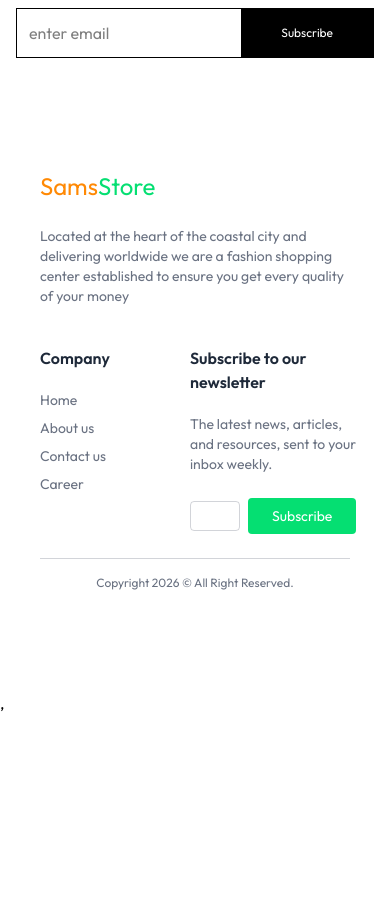
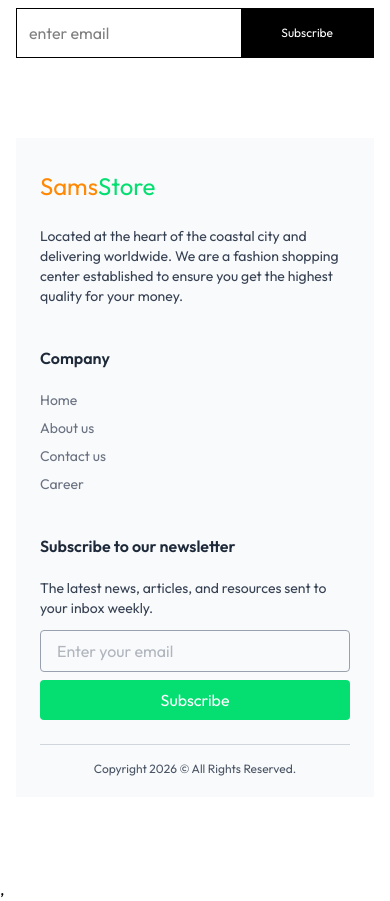
Before and after one commit to Sam-Install/Ecoomerce, a React (Vite) app: page / in a window 390 px wide. Shown: the part 2980-3881 px from the top of the page. Before the commit the page ends 3695 px from the top, so only its background shows below. Built offline with nearby package versions, Linux system fonts and the light colour scheme.

Commit message:
responsive commit

```diff
--- a/src/Components/Footer.jsx
+++ b/src/Components/Footer.jsx
@@ -1,23 +1,32 @@
-import React from 'react'
+import React from "react";
 
 const Footer = () => {
   return (
-    <div className='my-20'>
+    <div className="my-20 bg-gray-50">
+      <footer className="px-6 md:px-16 lg:px-24 xl:px-32 pt-8 w-full text-gray-500">
+
+        <div className="flex flex-col md:flex-row justify-between w-full gap-10 border-b border-gray-300 pb-6">
 
 
-           <footer className="px-6 md:px-16 lg:px-24 xl:px-32 pt-8 w-full text-gray-500">
-            <div className="flex flex-col md:flex-row justify-between w-full gap-10 border-b border-gray-500/30 pb-6">
-                <div className="md:max-w-96">
-                   <h1 className='text-2xl text-orange-400'>Sams<span className='text-2xl text-green-400'>Store</span></h1>
-                    <p className="mt-6 text-sm">
-
-                        Located at the heart of the coastal city and delivering worldwide we are a fashion shopping  center established to ensure you get every quality of your money
-
+          <div className="md:max-w-md">
+            <h1 className="text-2xl text-orange-400">
+              Sams<span className="text-2xl text-green-400">Store</span>
+            </h1>
+            <p className="mt-6 text-sm text-gray-700">
+              Located at the heart of the coastal city and delivering worldwide.
+              We are a fashion shopping center established to ensure you get
+              the highest quality for your money.
             </p>
           </div>
-                <div className="flex-1 flex items-start md:justify-end gap-20">
+
+
+          <div className="flex-1 flex flex-col md:flex-row gap-10 md:justify-end">
+
+
             <div>
-                        <h2 className="font-semibold mb-5 text-gray-800">Company</h2>
+              <h2 className="font-semibold mb-5 text-gray-800">
+                Company
+              </h2>
               <ul className="text-sm space-y-2">
                 <li><a href="/">Home</a></li>
                 <li><a href="/about">About us</a></li>
@@ -25,27 +34,39 @@ const Footer = () => {
                 <li><a href="/careers">Career</a></li>
               </ul>
             </div>
-                    <div>
-                        <h2 className="font-semibold text-gray-800 mb-5">Subscribe to our newsletter</h2>
-                        <div className="text-sm space-y-2">
-                            <p>The latest news, articles, and resources, sent to your inbox weekly.</p>
-                            <div className="flex items-center gap-2 pt-4">
-                                <input className="border border-gray-500/30 placeholder-gray-500 focus:ring-2 ring-orange-600 outline-none w-full  py-1 rounded px-6" type="email" placeholder="Enter your email" />
-                                <button className="bg-green-400 px-6 py-2 text-white rounded">Subscribe</button>
+
+
+            <div className="flex-1">
+              <h2 className="font-semibold text-gray-800 mb-5">
+                Subscribe to our newsletter
+              </h2>
+
+              <p className="text-sm text-gray-700 mb-3">
+                The latest news, articles, and resources sent to your inbox weekly.
+              </p>
+
+
+              <form className="flex flex-col sm:flex-row gap-2 items-center">
+                <input
+                  type="email"
+                  placeholder="Enter your email"
+                  className="w-full sm:flex-1 border border-gray-400 px-4 py-2 rounded focus:outline-none focus:ring-2 focus:ring-orange-400"
+                />
+                <button className="bg-green-400 text-white px-6 py-2 rounded w-full sm:w-auto">
+                  Subscribe
+                </button>
+              </form>
             </div>
           </div>
         </div>
-                </div>
-            </div>
-            <p className="pt-4 text-center text-xs md:text-sm pb-5">
-                Copyright 2026 ©  All Right Reserved.
+
+
+        <p className="pt-4 text-center text-xs md:text-sm pb-5 text-gray-600">
+          Copyright 2026 © All Rights Reserved.
         </p>
       </footer>
+    </div>
+  );
+};
 
-
-
-    </div>
-  )
-}
-
-export default Footer
+export default Footer;
--- a/src/Pages/Cart.jsx
+++ b/src/Pages/Cart.jsx
@@ -5,7 +5,6 @@ import { CartContext } from "../context/CartContext";
 const Cart = () => {
   const { cartItems, removeFromCart, addToCart } = useContext(CartContext);
 
-  // calculate total dynamically
   const totalAmount = cartItems.reduce(
     (sum, item) => sum + parseFloat(item.price.replace(/\D/g, "")) * item.quantity,
     0
@@ -23,71 +22,68 @@ const Cart = () => {
         </p>
       ) : (
         <>
-          <div className="space-y-4">
+          <div className="space-y-6">
             {cartItems.map((item, i) => (
               <div
                 key={`${item.id}-${item.size}-${i}`}
-                className="flex items-center justify-between bg-white p-4 rounded shadow"
+                className="bg-white p-4 rounded shadow flex flex-col sm:flex-row sm:items-center gap-4"
               >
-                {/* product image + details */}
-                <div className="flex items-center gap-4">
+
+                <div className="flex items-center gap-4 w-full sm:w-auto">
                   <img
                     src={item.img}
                     alt={item.title}
                     className="w-24 h-24 object-cover rounded"
                   />
-                  <div>
-                    <h2 className="font-semibold">{item.title}</h2>
+                  <div className="flex flex-col">
+                    <h2 className="font-semibold text-lg">{item.title}</h2>
                     {item.size && (
-                      <p className="text-gray-600">Size: {item.size}</p>
+                      <p className="text-gray-600 text-sm">Size: {item.size}</p>
                     )}
-                    <p className="text-gray-700">{item.price}</p>
+                    <p className="text-gray-700 text-sm">{item.price}</p>
                   </div>
                 </div>
 
-                {/* quantity selector */}
+
+                <div className="flex flex-col sm:flex-row items-start sm:items-center justify-between w-full sm:w-auto gap-3 mt-2 sm:mt-0">
+
+
                   <div className="flex items-center gap-2">
                     <button
-                    onClick={() =>
-                      addToCart(
-                        item,
-                        item.size
-                      ) /* + increases quantity */
-                    }
+                      onClick={() => addToCart(item, item.size)}
                       className="px-3 py-1 bg-gray-200 hover:bg-gray-300 rounded"
                     >
                       +
                     </button>
 
-                  <div className="w-8 text-center">{item.quantity}</div>
+                    <span className="w-8 text-center">{item.quantity}</span>
 
                     <button
                       onClick={() =>
                         item.quantity > 1
-                        ? removeFromCart(item.id, item.size) /* decrease */
-                        : removeFromCart(item.id, item.size) /* remove if 1 */
+                          ? removeFromCart(item.id, item.size)
+                          : removeFromCart(item.id, item.size)
                       }
                       className="px-3 py-1 bg-gray-200 hover:bg-gray-300 rounded"
                     >
-                    -
+                      –
                     </button>
                   </div>
 
-                {/* remove button */}
+
                   <button
-                  className="text-red-500"
-                  onClick={() =>
-                    removeFromCart(item.id, item.size)
-                  }
+                    className="text-red-500 text-sm hover:underline"
+                    onClick={() => removeFromCart(item.id, item.size)}
                   >
                     Remove
                   </button>
                 </div>
+              </div>
             ))}
           </div>
 
-          {/* total and checkout */}
-          <div className="mt-6 text-right">
+
+          <div className="mt-8 text-right">
             <p className="text-xl font-bold">
               Total: Ksh {totalAmount.toLocaleString()}
             </p>
--- a/src/Pages/CheckOut.jsx
+++ b/src/Pages/CheckOut.jsx
@@ -182,7 +182,7 @@ const CheckOut = () => {
 
           <button
             onClick={handleSubmit}
-            className="bg-green-400 text-white px-6 py-3 rounded hover:bg-blue-700 transition w-full"
+            className="bg-green-400 text-white px-6 py-3 rounded hover:bg-gray-600 transition w-full"
           >
             Place Order
           </button>
```
Lines whose indentation alone changed are shown as unchanged.
